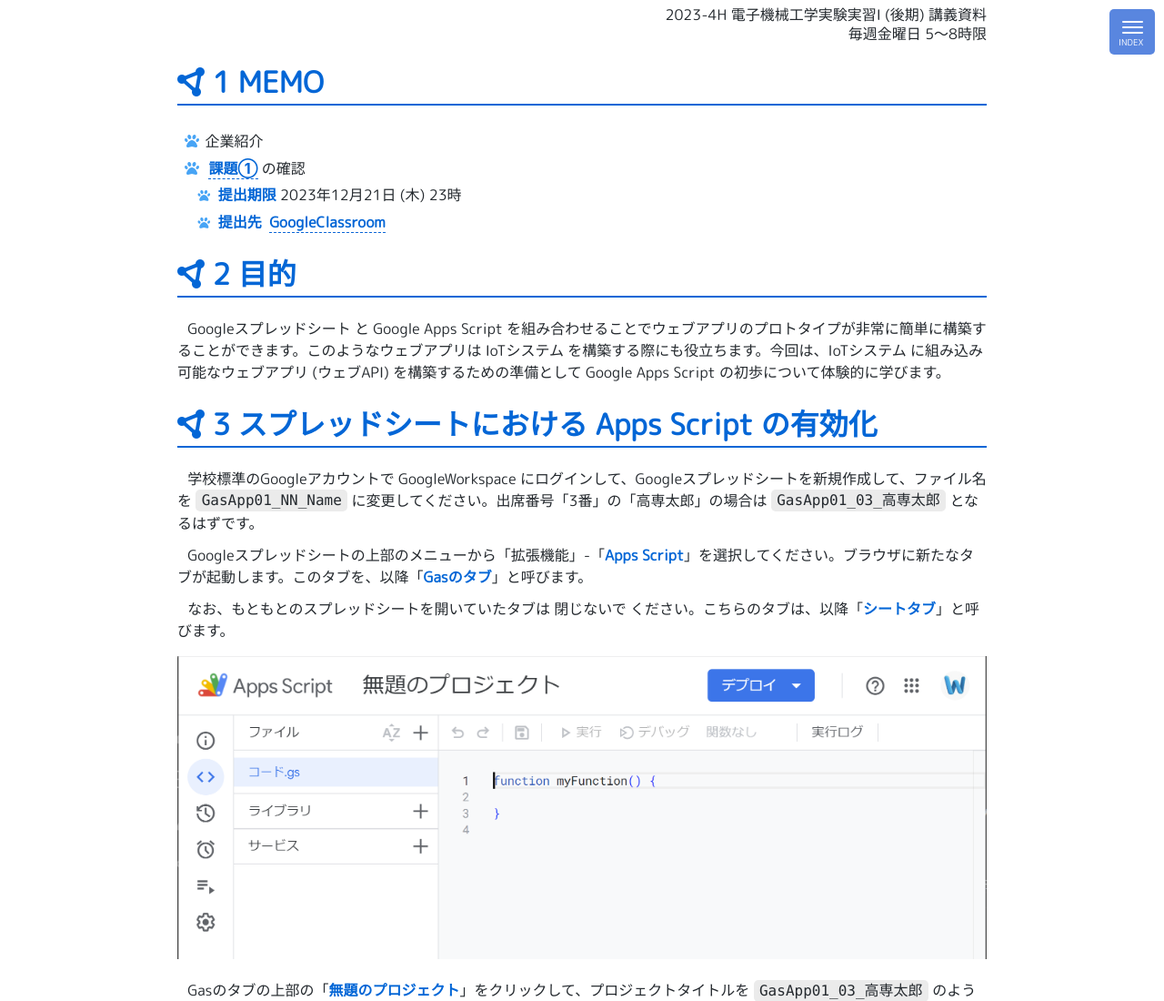
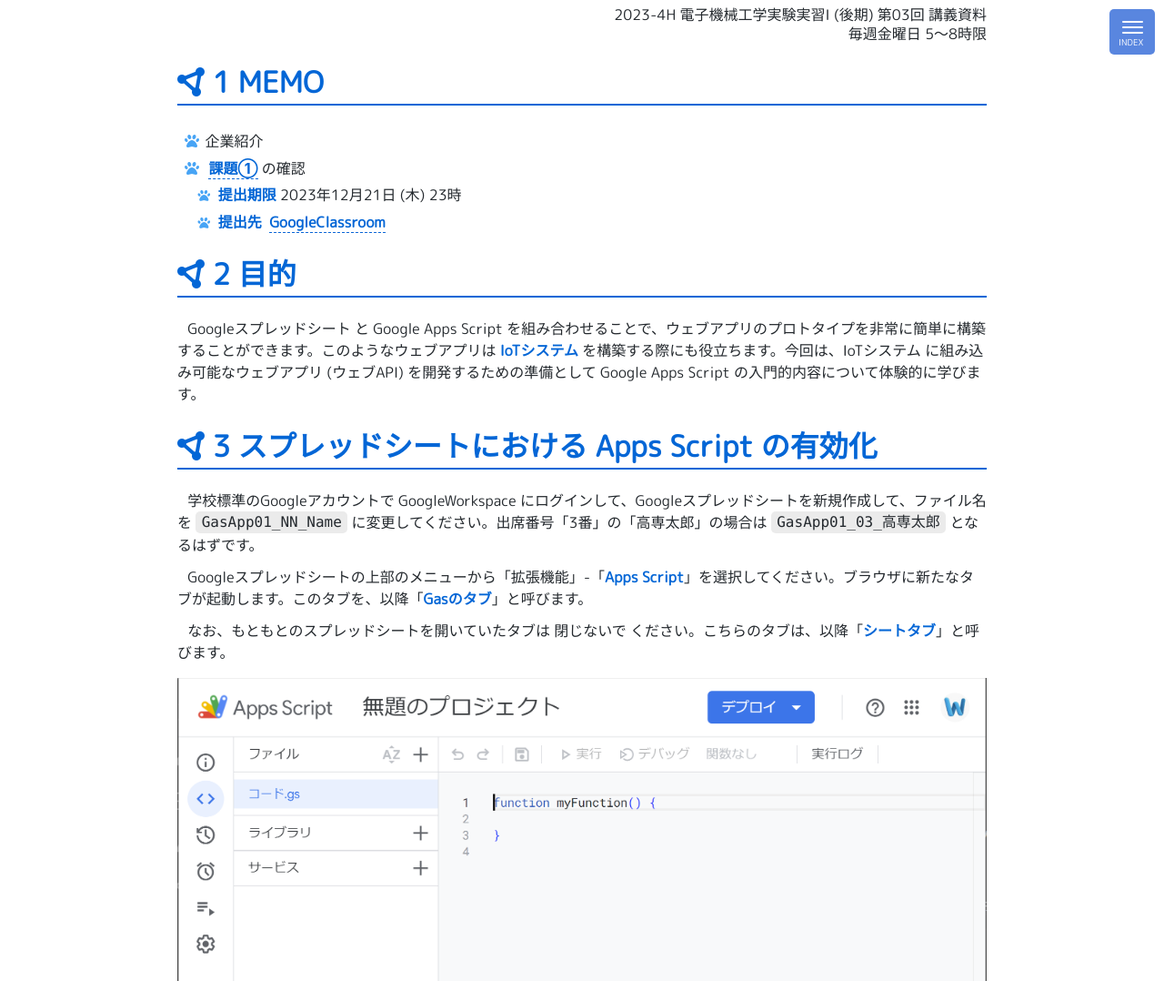
Before and after one commit to TakeshiWada1980/Network-Exp-2023, a plain HTML site: page docs/lecture03.html in a window 1280 px wide. Shown: the top 1100 px of the page at 91% size. Drawn offline with Linux system fonts and the light colour scheme.

Commit message:
docs: update lecture03.html

```diff
--- a/docs/lecture03.html
+++ b/docs/lecture03.html
@@ -116,7 +116,7 @@ HTML/CSSウェブアプリにアクセス</a></li>
     </nav>
 
     <header class="markdown-body">
-      <p>2023-4H 電子機械工学実験実習I (後期) 講義資料</p>
+      <p>2023-4H 電子機械工学実験実習I (後期) 第03回 講義資料</p>
       <p>毎週金曜日 5～8時限</p>
     </header>
 
@@ -136,11 +136,12 @@ HTML/CSSウェブアプリにアクセス</a></li>
       <h1 data-number="2" id="目的"><span
       class="header-section-number">2</span> 目的</h1>
       <p>Googleスプレッドシート と Google Apps Script
-      を組み合わせることでウェブアプリのプロトタイプが非常に簡単に構築することができます。このようなウェブアプリは
-      IoTシステム を構築する際にも役立ちます。今回は、IoTシステム
+      を組み合わせることで、ウェブアプリのプロトタイプを非常に簡単に構築することができます。このようなウェブアプリは
+      <strong>IoTシステム</strong>
+      を構築する際にも役立ちます。今回は、IoTシステム
       に組み込み可能なウェブアプリ (ウェブAPI)
-      を構築するための準備として Google Apps Script
-      の初歩について体験的に学びます。</p>
+      を開発するための準備として Google Apps Script
+      の入門的内容について体験的に学びます。</p>
       <h1 data-number="3"
       id="スプレッドシートにおける-apps-script-の有効化"><span
       class="header-section-number">3</span> スプレッドシートにおける
```
